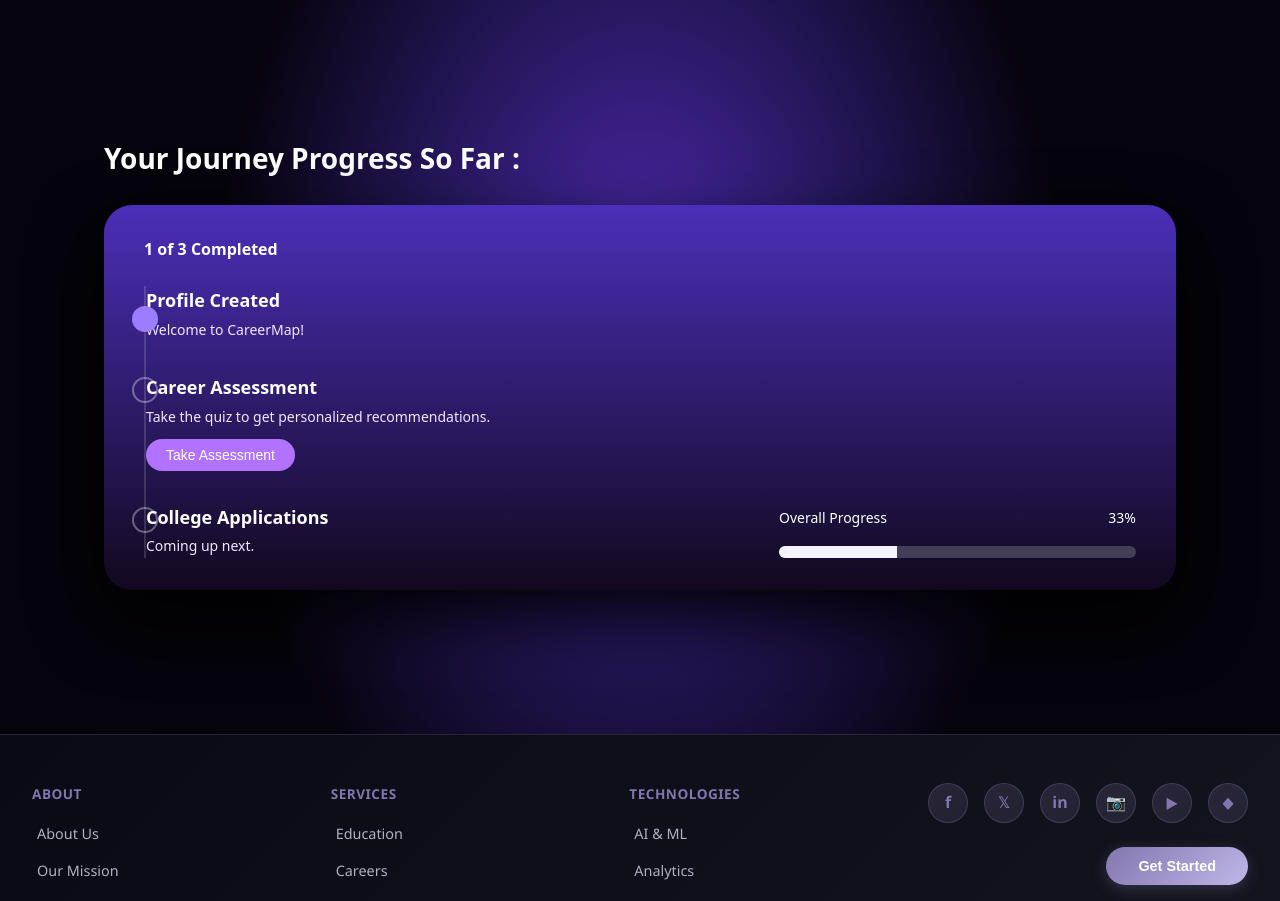
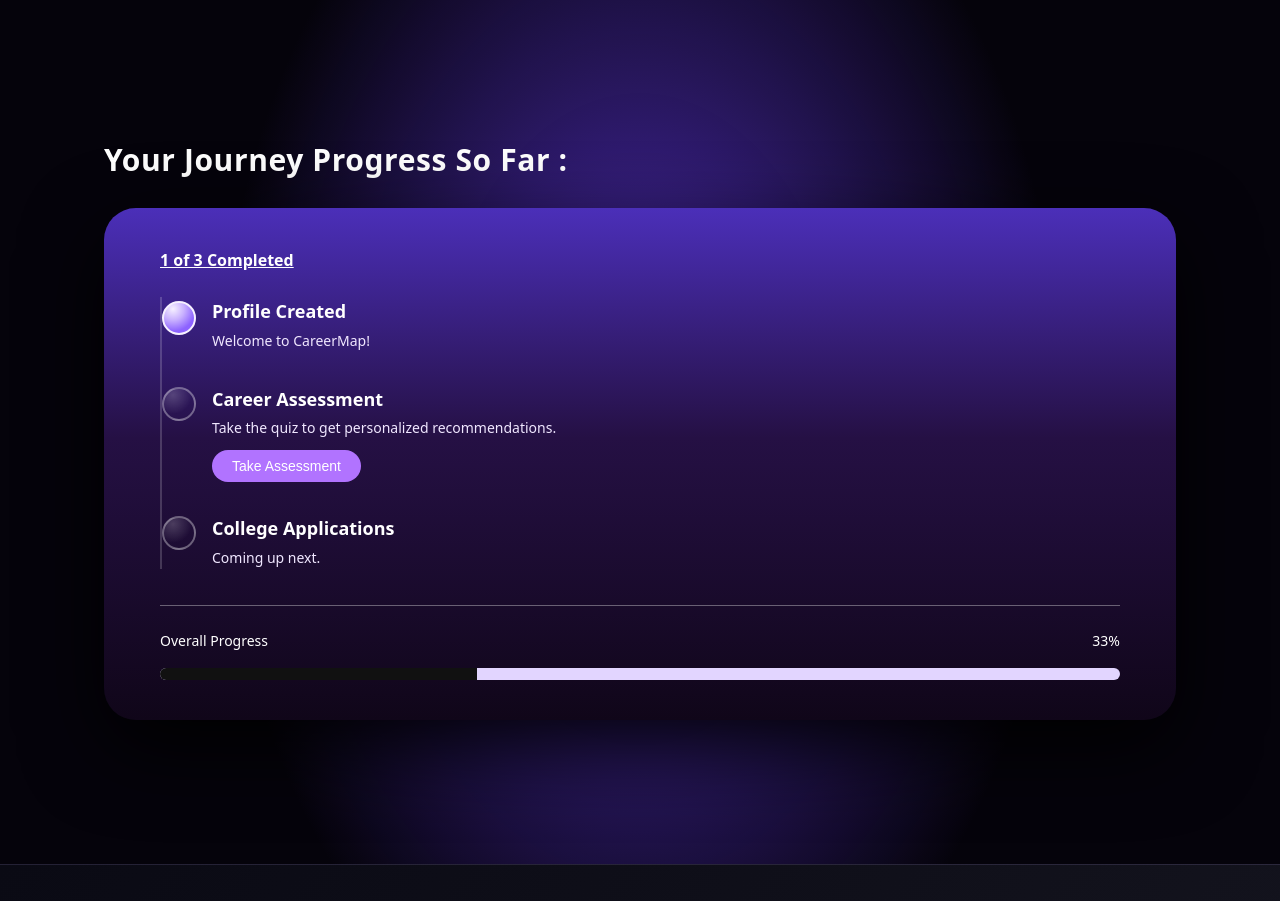
Before and after one commit to rashmi06an/Cognify, a React (Vite) app in the folder cognify-frontend/: page /dashboard in a window 1280 px wide. Shown: the part 2180-3081 px from the top of the page. Built offline with nearby package versions, Linux system fonts and the light colour scheme.

Commit message:
Lower Dashboard almost done

```diff
--- a/cognify-frontend/src/components/Dashboard.css
+++ b/cognify-frontend/src/components/Dashboard.css
@@ -369,36 +369,39 @@
 }
 
 .journey-title {
-  font-size: 28px;
+  font-size: 30px;
   font-weight: 700;
+  letter-spacing: 0.02em;
 }
 
 .journey-card {
   display: flex;
-  justify-content: space-between;
-  gap: 40px;
-  padding: 32px 40px;
-  border-radius: 28px;
-  background: linear-gradient(180deg, #4b2fb9 0%, #12081e 100%);
-  box-shadow: 0 28px 70px rgba(0, 0, 0, 0.95);
+  flex-direction: column;
+  padding: 40px 56px 40px;
+  border-radius: 32px;
+  background: linear-gradient(180deg, #4b2fb9 0%, #251044 45%, #100619 100%);
+  box-shadow: 0 28px 80px rgba(0, 0, 0, 0.9);
 }
 
 .journey-steps {
-  flex: 2;
+  flex: 1;
+  max-width: 420px;
 }
 
 .journey-steps-status {
   margin: 0 0 24px;
   font-size: 16px;
-  font-weight: 600;
+  font-weight: 700;
+  text-decoration: underline;
 }
 
 .journey-step {
   display: flex;
   gap: 16px;
   padding: 16px 0;
-  border-left: 2px solid rgba(255, 255, 255, 0.15);
+  border-left: 2px solid rgba(255, 255, 255, 0.18);
   position: relative;
+  padding-left: 50px;
 }
 
 .journey-step:first-of-type {
@@ -410,19 +413,23 @@
 }
 
 .journey-step-icon {
-  width: 26px;
-  height: 26px;
+  width: 34px;
+  height: 34px;
   border-radius: 50%;
-  background: transparent;
+  background: radial-gradient(circle at 30% 20%, rgba(255, 255, 255, 0.2) 0%, rgba(255, 255, 255, 0) 60%);
   border: 2px solid rgba(255, 255, 255, 0.35);
   position: absolute;
-  left: -14px;
-  top: 20px;
+  left: 0px;
+  top: 18px;
+}
+
+.journey-step:first-of-type .journey-step-icon {
+  top: 4px; /* pehla circle thoda upar */
 }
 
 .journey-step--completed .journey-step-icon {
-  background: #9b7dff;
-  border-color: #9b7dff;
+  background: radial-gradient(circle at 30% 20%, #f6f0ff 0%, #c9b1ff 35%, #8d63ff 70%);
+  border-color: #f6f0ff;
 }
 
 .journey-step-content h3 {
@@ -450,10 +457,11 @@
 }
 
 .journey-progress {
-  flex: 1.2;
+  margin-top: 36px;
+  border-top: 1px solid rgba(255, 255, 255, 0.35);
+  padding-top: 24px;
   display: flex;
   flex-direction: column;
-  justify-content: flex-end;
   gap: 16px;
 }
 
@@ -468,14 +476,14 @@
   width: 100%;
   height: 12px;
   border-radius: 999px;
-  background: rgba(255, 255, 255, 0.2);
+  background: #e2d5ff;
   overflow: hidden;
 }
 
 .journey-progress-fill {
   width: 33%;
   height: 100%;
-  background: #f5f3ff;
+  background: #111111;
 }
 
 @media (max-width: 900px) {
```
